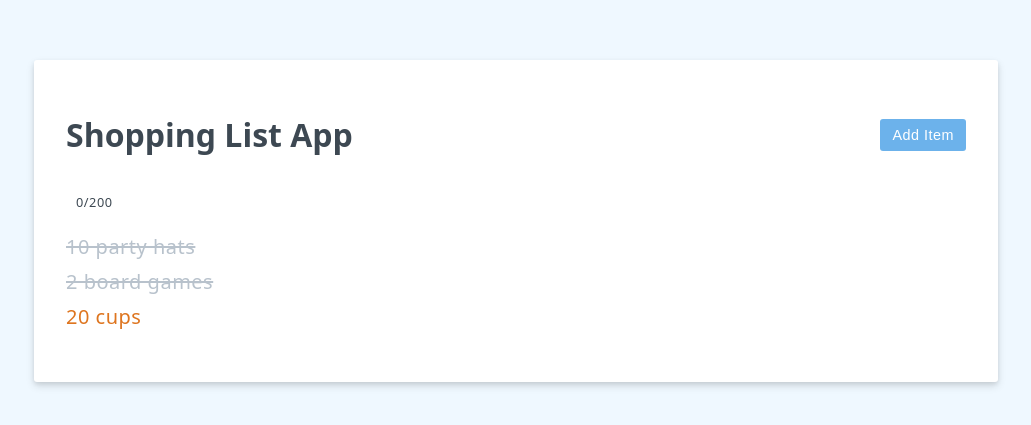
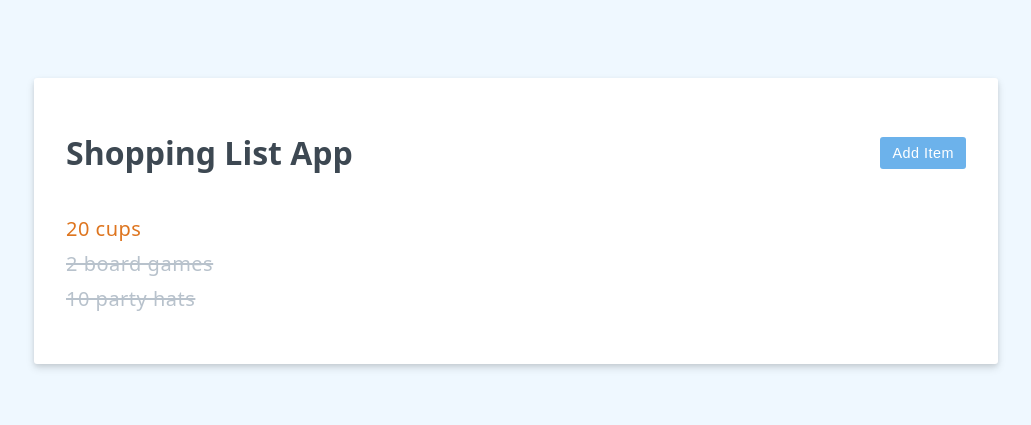
Before and after one commit to cesarcori/vue-project, a Vue app: page / in a window 1280 px wide. Shown: the part 179-604 px from the top of the page, without its empty margins (124-1155 px from the left). Built offline with nearby package versions, Linux system fonts and the light colour scheme.

Commit message:
Feat: otro ejemplo de computed

```diff
--- a/src/App.vue
+++ b/src/App.vue
@@ -2,8 +2,8 @@
   import { ref, computed } from 'vue'
 
   const header = ref('Shopping List App')
-  const characterCount = computed(()=>{
-    return newItem.value.length
+  const reversedItems = computed(()=>{
+    return [...items.value].reverse()
   })
   const editing = ref(false)
   const items = ref([
@@ -30,12 +30,23 @@
   const newItem = ref("")
   const newItemHighPriority = ref(false)
   const saveItem = () => {
-    items.value.push({id: items.value.length + 1, label: newItem.value})
+    items.value.push(
+      {
+        id: items.value.length + 1,
+        label: newItem.value,
+        highPriority: newItemHighPriority.value
+      })
     newItem.value = ""
+    newItemHighPriority.value = ""
   }
   const doEdit = (e)=>{
     editing.value = e
     newItem.value = ""
+    newItemHighPriority.value = ""
+  }
+
+  const togglePurchased = (item) => {
+    item.purchased = !item.purchased
   }
 
 </script>
@@ -71,20 +82,18 @@
       Save Item
     </button>
   </form>
-  <p class="counter">
-    {{characterCount}}/200
-  </p>
   <ul>
     <li
-      v-for="({id, label, purchased, highPriority}, index) in items"
-      :key="id"
+      v-for="(item, index) in reversedItems"
+      @click="togglePurchased(item)"
+      :key="item.id"
       class="static-class"
       :class="{
-      strikeout: purchased,
-      priority: highPriority
+        strikeout: item.purchased,
+        priority: item.highPriority,
       }"
     >
-      {{label}}
+      {{item.label}}
     </li>
   </ul>
   <p v-if="!items.length">
```
